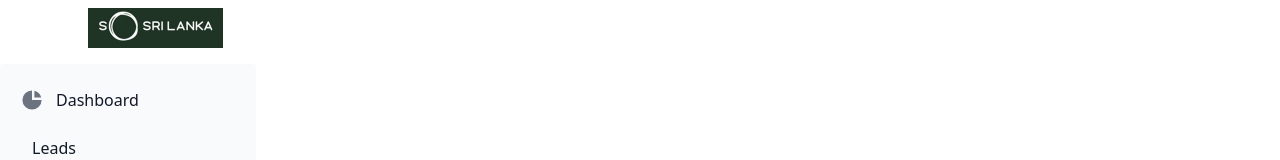
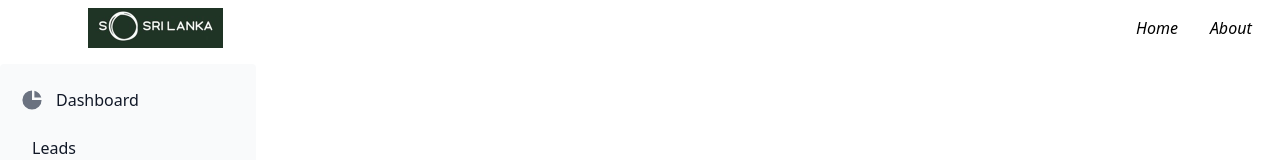
Before and after one commit to akshupdf/newlanka, a React (Create React App) app: page /side in a window 1280 px wide. Shown: the top 160 px of the page. Built offline with nearby package versions, Linux system fonts and the light colour scheme; data requests are answered from the project's data file.

Commit message:
setup gh-pages

```diff
--- a/package.json
+++ b/package.json
@@ -28,6 +28,7 @@
     "react-multi-carousel": "^2.8.2",
     "react-router-dom": "^6.6.1",
     "react-scripts": "^5.0.1",
+    "react-type-animation": "^2.1.2",
     "reactjs-popup": "^2.0.5",
     "web-vitals": "^2.1.4"
   },
--- a/src/components/navbar.js
+++ b/src/components/navbar.js
@@ -27,15 +27,15 @@ function Nav() {
 
   return (
 
-    <div className=" relative flex w-[200vh] h-auto text-white font-serif ">
+    <div className=" relative flex w-[200vh] h-auto text-black  font-sans ">
 
 
       <div className='w-[40%] absolute ml-20 '><Link to='/'><img src={logo} alt="" className='h-10 m-2'></img> </Link></div>
       <div className='w-[80%] ml-[70%] hidden md:flex'>
-        <ul className='flex  bg-backdrop-50'>
-          <li className='p-4 ' ><Link to='/'>Home </Link></li>
-          <li className='p-4 relative' ><Link to='/about'>About </Link></li>
-          <li className='p-4 relative' ><Link to='/login'>Login </Link></li>
+        <ul className='flex  '>
+          <li className='p-4 relative hover:underline italic' ><Link to='/'>Home </Link></li>
+          <li className='p-4 relative hover:underline italic' ><Link to='/about'>About </Link></li>
+          <li className='p-4 relative hover:underline italic' ><Link to='/login'>Login </Link></li>
         </ul>
       </div>
       <div>
--- a/src/home.js
+++ b/src/home.js
@@ -16,11 +16,11 @@ import Nav from './components/navbar';
 import Minislider from './components/minislider';
 import React, {useEffect, useState } from 'react'
 import axios from 'axios'
-import Typed from 'react-typed'
 import Popup from 'reactjs-popup';
 import AOS from 'aos';
 import 'aos/dist/aos.css';
 import {  useNavigate } from "react-router-dom";
+import { TypeAnimation } from 'react-type-animation';
 
 
 
@@ -153,10 +153,11 @@ function Home () {
     <div className='flex flex-wrap'>
 
     <div className='relative mt-20 bg-blend-overlay sm:w-[40%] w-40 sm:h-[60vh] h-40   text-left   sm:p-20  font-sans     text-white   '>
-    <div className='py-8'>
-        <Typed
-          className=' text-4xl  font-bold md:block hidden   relative'
-          strings={['Welcome to Sri Lanka', 'Explore','An Island PARADISE']} typeSpeed={120} backSpeed={100} loop />
+    <div className='py-8 text-4xl'>
+      <TypeAnimation sequence={['Welcome to Sri Lanka',2000,'Explore',2000,'An Island PARADISE',2000]} cursor={true}
+      repeat={Infinity}
+      />
+
       </div>
         <p className=' md:block hidden '>Sri Lanka has been ranked among the Top 10 friendliest countries in the world in the 2022 Readers' Choice Awards. The Condé Nast Traveller revealed the most welcoming destinations from all four corners of the globe, as voted by its readers.</p>
 
```
Also changed, not shown: 1 other file (tests, documents, lock files or other folders).
